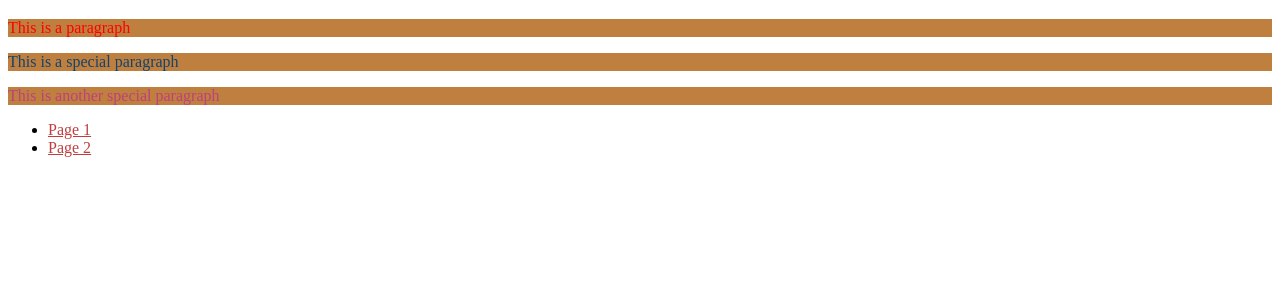
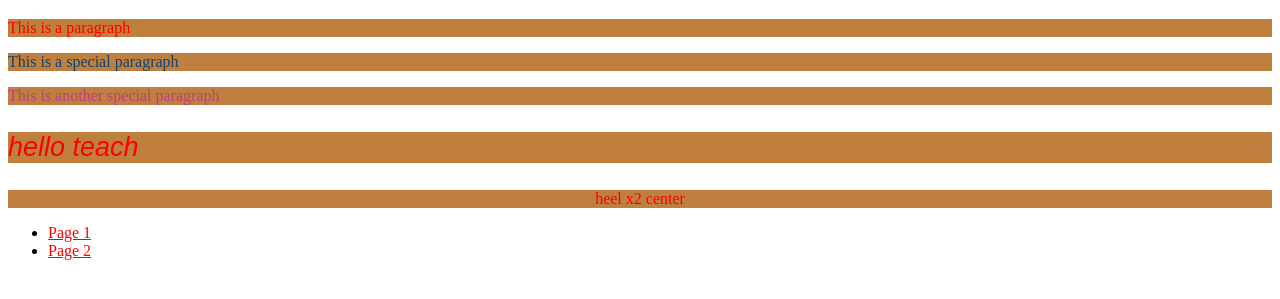
Before and after one commit to ksnels2/CTK301, a plain HTML site: page AS2(2)/ex3.html in a window 1280 px wide. Shown: the part 61-360 px from the top of the page. Drawn offline with Linux system fonts and the light colour scheme.

Commit message:
Add files via upload

```diff
--- a/AS2(2)/ex3.css
+++ b/AS2(2)/ex3.css
@@ -14,14 +14,24 @@ a {
  color: #BF7F3F;
 }
 a:link {
- color: #BF3F3F;
+ color: #ff0000;
 }
 a:visited {
- color: #17B0F1;
+ color: #00ff00;
 }
 a:active {
  color: #F1C517;
 }
 a:hover {
- color: ##48C06C;
+ color: ###F8F876;
 }
+.customtext {
+font-family: sans-serif;
+font-style: italic;
+font-weight: normal;
+font-size: 27px;
+}
+.textcenter {
+text-align: center;
+}
+background-image: url(Zoo.gif);
--- a/AS2(2)/ex3.html
+++ b/AS2(2)/ex3.html
@@ -10,7 +10,8 @@
     <p>This is a paragraph</p>
 <p id="specialid">This is a special paragraph</p>
 <p class="specialp">This is another special paragraph</p>
-<p>
+<p class= "customtext"> hello teach</p>
+<p class= "textcenter"> heel x2 center</p>
   <ul>
   <li><a href="assgimant 2 dis.html">Page 1</a></li>
   <li><a href="assgiment 2 other course.html">Page 2</a></li>
```
